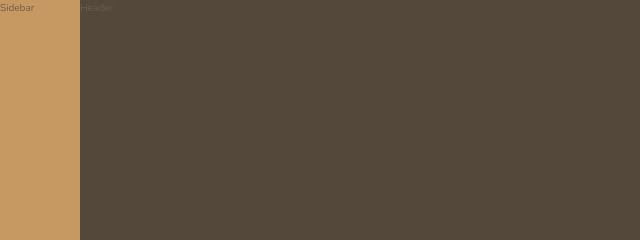
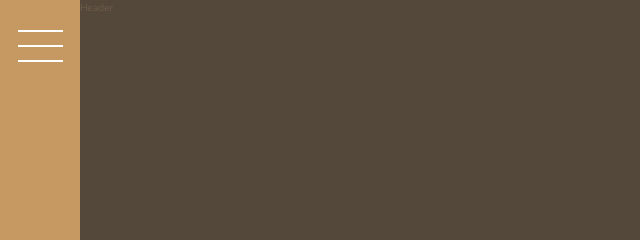
Before and after one commit to eddyc0de/nexter, a website: page index.html in a window 1280 px wide. Shown: the top 240 px of the page, 0-640 px from the left. Drawn offline with nearby package versions, Linux system fonts and the light colour scheme.

Commit message:
Add sidebar

```diff
--- a/index.html
+++ b/index.html
@@ -15,7 +15,7 @@
 
 <body class="container">
     <div class="sidebar">
-        Sidebar
+        <button class="nav-btn"></button>
     </div>
     <header class="header">
         Header
--- a/sass/_sidebar.scss
+++ b/sass/_sidebar.scss
@@ -1,5 +1,31 @@
 .sidebar {
     background-color: $color-primary;
     grid-column: sidebar-start / sidebar-end;
-    grid-row: 1 / -1;
+	grid-row: 1 / -1;
+
+	display: flex;
+	justify-content: center;
 }
+
+.nav-btn {
+	border: none;
+	border-radius: 0;
+
+	background-color: #fff;
+	height: 2px;
+	width: 4.5rem;
+	margin-top: 4.5rem;
+
+	&::before,
+	&::after {
+		content: '';
+		display: block;
+		background-color: #fff;
+		height: 2px;
+		width: 4.5rem;
+	}
+
+	&::before { transform: translateY(-1.5rem); }
+	&::after { transform: translateY(1.3rem); }
+
+}
```
Also changed, not shown: css/style.css.
